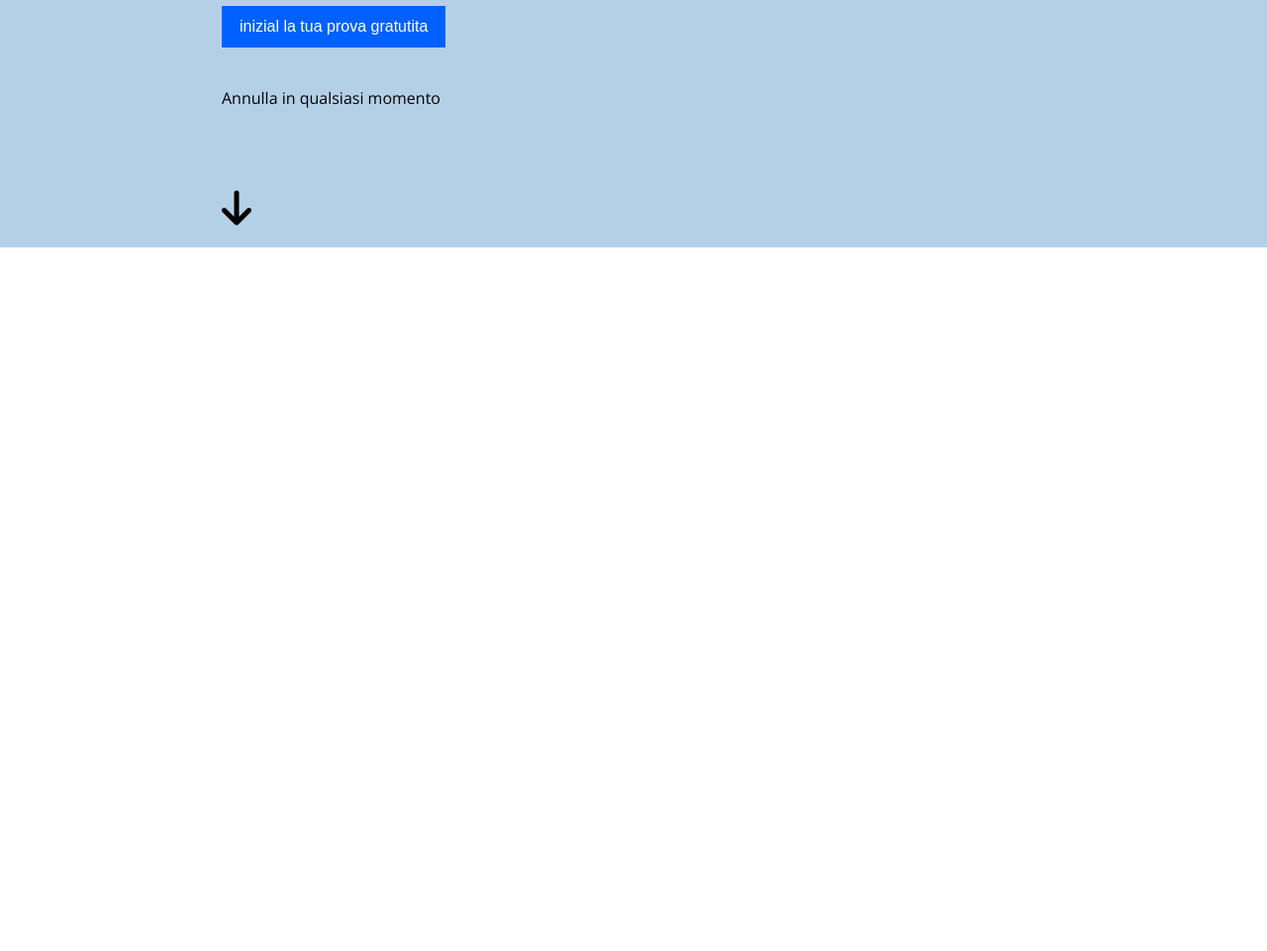
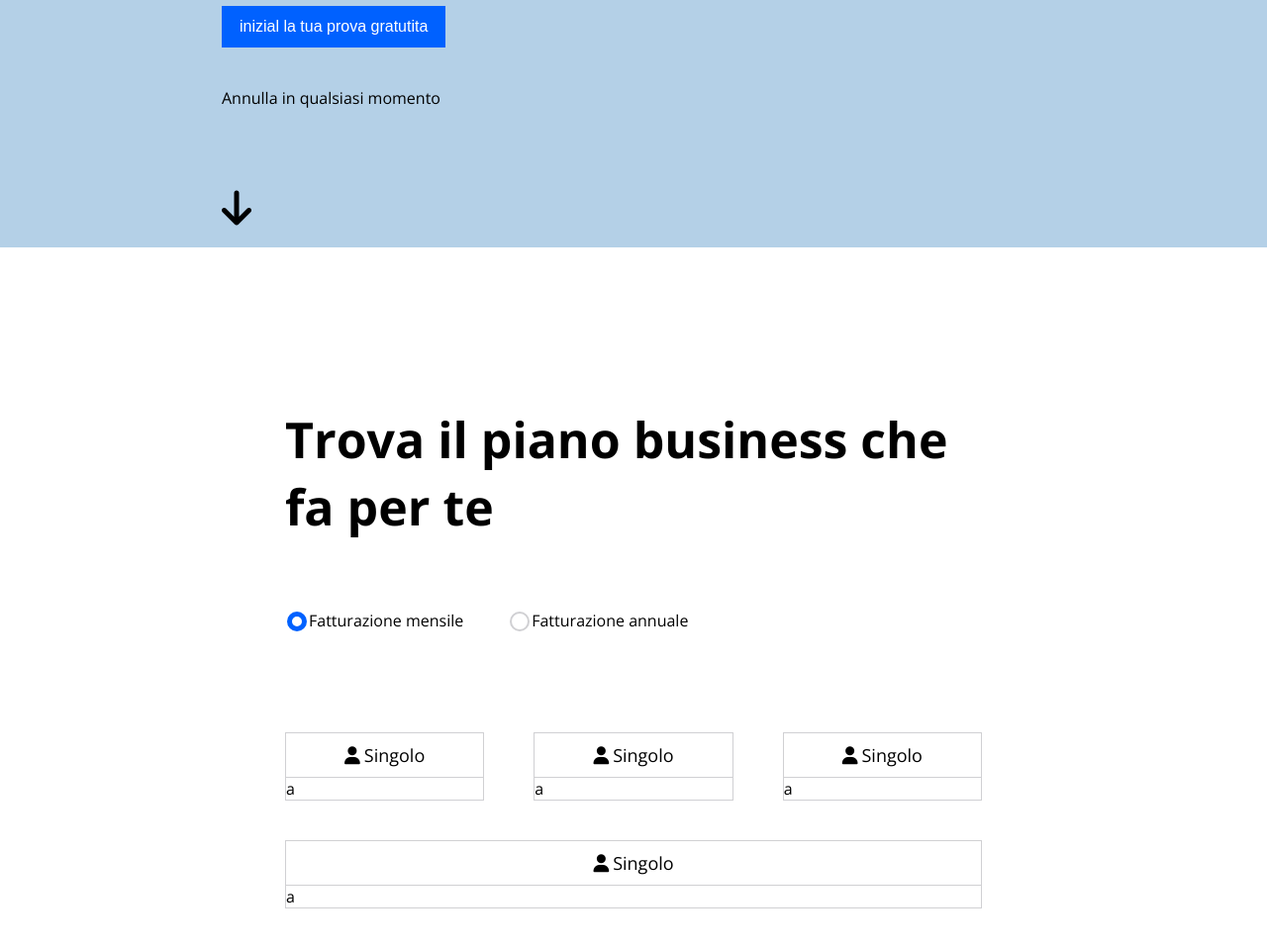
Before and after one commit to AndreaGul/htmlcss-dropbox, a plain HTML site: page index.html in a window 1280 px wide. Shown: the part 741-1702 px from the top of the page at 99% size. Before the commit the page ends 1041 px from the top, so only its background shows below. Drawn offline with nearby package versions, Linux system fonts and the light colour scheme.

Commit message:
feat:in main intestazione e struttura dei piani

```diff
--- a/css/style.css
+++ b/css/style.css
@@ -21,6 +21,12 @@ body {
   width: 65%;
 }
 
+/* dimensione di default del contenitore piccolo */
+.container-small {
+  margin: 0 auto;
+  width: 55%;
+}
+
 /* caratteristiche di default dei bottoni */
 .button-default {
   border: none;
@@ -36,7 +42,7 @@ body {
 /* background del jumbo tron */
 .background-cont-big {
   background-color: #b4d0e7;
-  margin-bottom: 50px;
+  margin-bottom: 160px;
 }
 
 /* **navbar** */
@@ -141,3 +147,108 @@ body {
 /* **jumbotron** */
 
 /* ********* /header ******** */
+
+/* ********* main ******** */
+
+main {
+  margin-bottom: 20px;
+}
+
+/* ***intestazione*** */
+/* dimensione font h2 */
+.container-small .intestazione h2 {
+  font-size: 50px;
+}
+
+/* leviamo i puntini difinaco la lista */
+.intestazione ul {
+  list-style-type: none;
+}
+
+/* distanziamo gli lementi della lista */
+.intestazione li {
+  margin-right: 45px;
+}
+
+.intestazione h2 {
+  margin-bottom: 70px;
+}
+
+/* cerchio pieno blu a sinistra dell'elemento della lista */
+.intestazione ul .full-circle::before {
+  content: '';
+  display: inline-block;
+  text-align: center;
+  width: 10px;
+  height: 10px;
+  margin: 2px;
+  vertical-align: baseline;
+  border: #0061ff solid 5px;
+  border-radius: 50%;
+}
+
+/* cerchio vuoto grigio a sinistra dell'elemento della lista */
+.intestazione ul .empty-circle::before {
+  content: '';
+  display: inline-block;
+  text-align: center;
+  width: 10px;
+  height: 10px;
+  margin: 2px;
+  padding: 3px;
+  vertical-align: baseline;
+  border: #d0d0d3 solid 2px;
+  border-radius: 50%;
+}
+
+/* ***corpo dell'intestazione*** */
+
+.debug .container-tt-piani {
+  background-color: red;
+}
+
+/* container di tutte le sezioni con i vari piani */
+.container-tt-piani {
+  margin-top: 100px;
+  flex-wrap: wrap;
+}
+
+/* dimensioni singolo piano */
+.container-piano {
+  width: calc((100% - 100px) / 3);
+  border: #d0d0d3 solid 1px;
+  margin-bottom: 40px;
+}
+
+/* permetto all'ultimmo piano di allargarsi e prendere tutto lo sapzio dipsonibile */
+.container-tt-piani .container-piano {
+  flex-grow: 1;
+}
+
+/* il secondo elemento di tipo conainer-piano ha un margine ai lati di 50px */
+.container-piano:nth-child(2) {
+  margin-left: 50px;
+  margin-right: 50px;
+}
+
+/*** parte della tipolia di piano ***/
+
+/* definisco le caratteristiche del contenitore della tipologia di piano */
+.container-piano .tipo-piano {
+  border-bottom: #d0d0d3 solid 1px;
+  padding: 10px 0;
+  text-align: center;
+  font-size: 18px;
+  font-weight: 400;
+}
+
+/* spazio l'icona dal testo */
+.container-piano .tipo-piano i {
+  margin-right: 4px;
+}
+/*** /parte della tipolia di piano ***/
+
+/* ***corpo dell'intestazione*** */
+
+/* ***** intestazione ****** */
+/* ********* /main ******** */
--- a/index.html
+++ b/index.html
@@ -86,7 +86,47 @@
     </header>
     <!-- fine header -->
 
-    <main></main>
+    <!-- inizio main -->
+    <main>
+      <div class="container-small">
+        <section class="intestazione">
+          <h2>Trova il piano business che fa per te</h2>
+          <ul class="row">
+            <li class="row full-circle">Fatturazione mensile</li>
+            <li class="row empty-circle">Fatturazione annuale</li>
+          </ul>
+        </section>
+        <!-- contenitore di tutti i piani -->
+        <div class="row container-tt-piani">
+          <div class="container-piano">
+            <div class="tipo-piano">
+              <p><i class="fa-solid fa-user"></i>Singolo</p>
+            </div>
+            <div class="contenuto-piano">a</div>
+          </div>
+          <div class="container-piano">
+            <div class="tipo-piano">
+              <p><i class="fa-solid fa-user"></i>Singolo</p>
+            </div>
+            <div class="contenuto-piano">a</div>
+          </div>
+          <div class="container-piano">
+            <div class="tipo-piano">
+              <p><i class="fa-solid fa-user"></i>Singolo</p>
+            </div>
+            <div class="contenuto-piano">a</div>
+          </div>
+          <div class="container-piano">
+            <div class="tipo-piano">
+              <p><i class="fa-solid fa-user"></i>Singolo</p>
+            </div>
+            <div class="contenuto-piano">a</div>
+          </div>
+        </div>
+        <!-- /contenitore di tutti i piani -->
+      </div>
+    </main>
+    <!-- fine main -->
 
     <footer></footer>
   </body>
```
